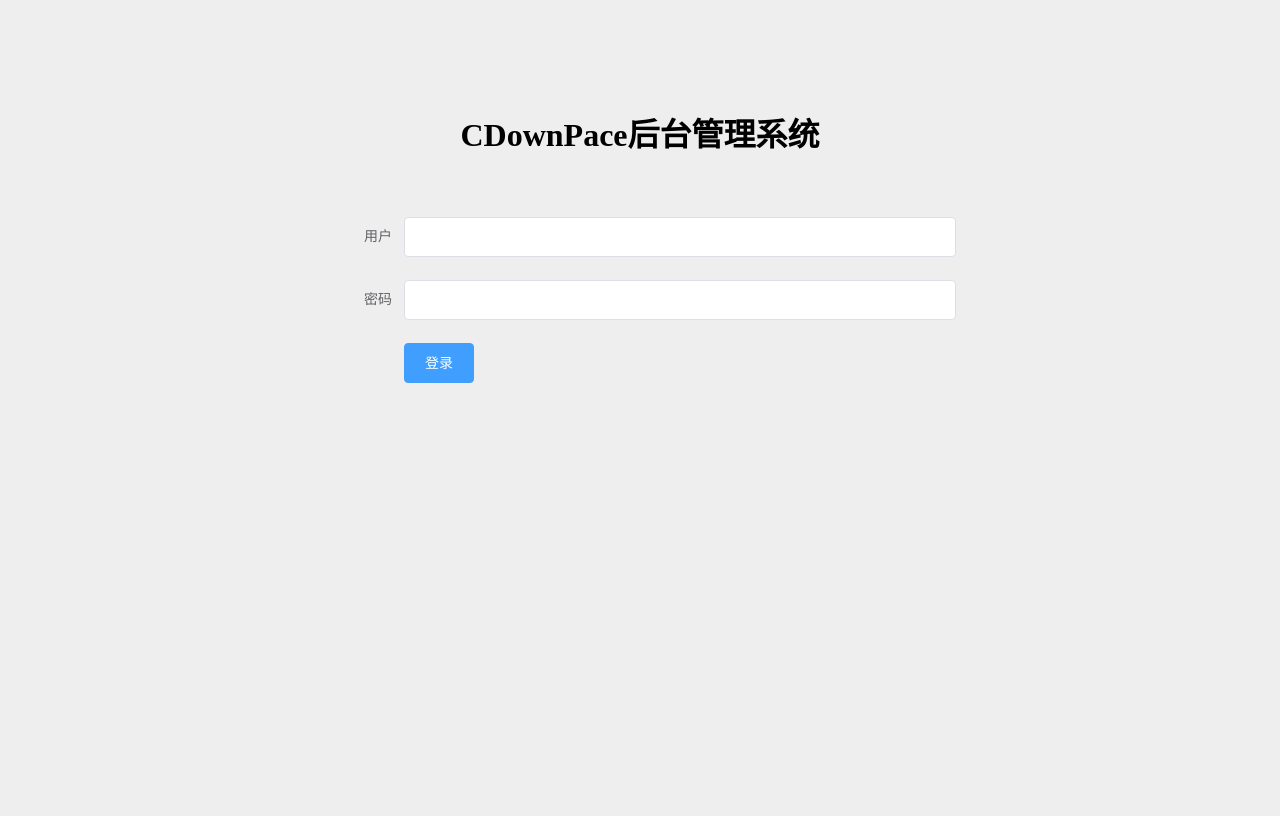
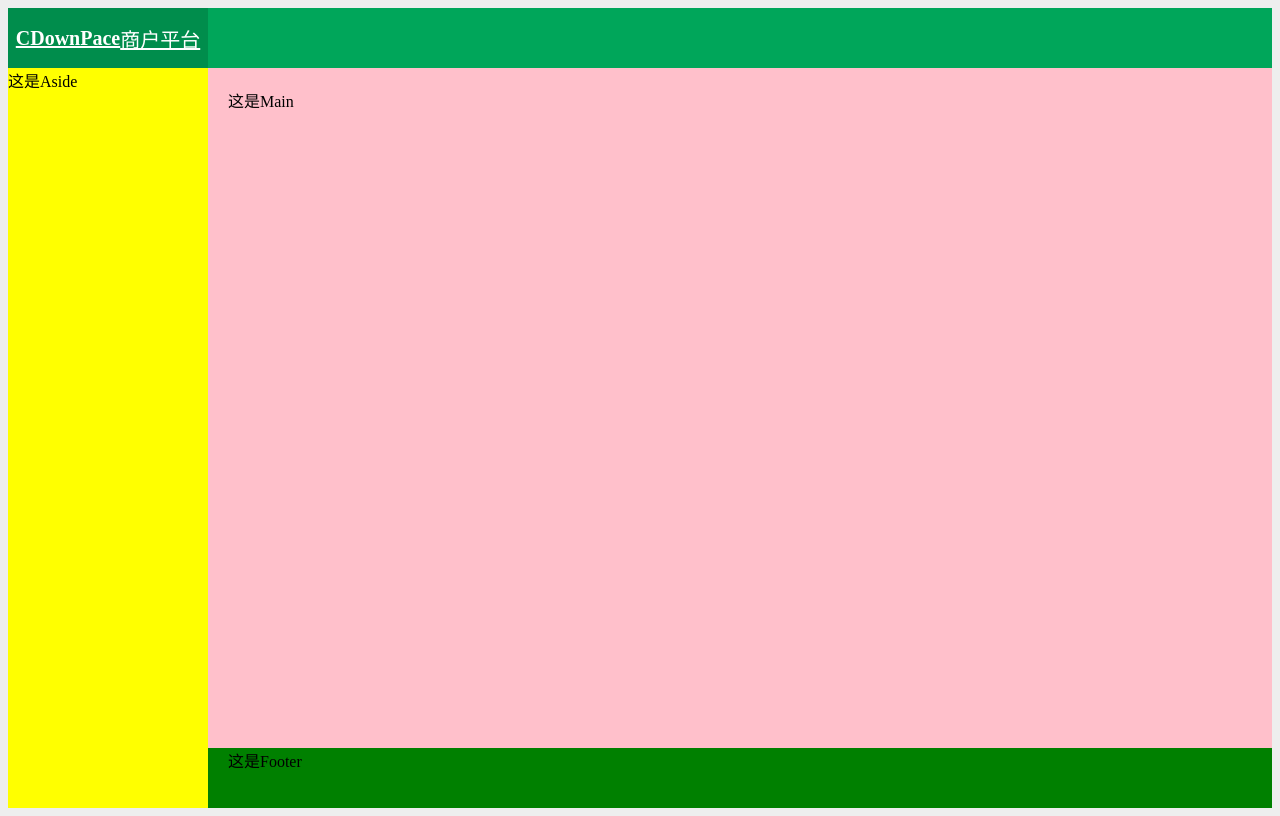
Before and after one commit to CDownPace/-MeiTuan-PC, a Vue app: page / in a window 1280 px wide. Built offline with nearby package versions, Linux system fonts and the light colour scheme.

Commit message:
后台首页布局实现

```diff
--- a/src/App.vue
+++ b/src/App.vue
@@ -1,6 +1,7 @@
 <template>
   <div id="app">
-    <Login></Login>
+    <!-- <Login></Login> -->
+    <router-view></router-view>
   </div>
 </template>
 
@@ -9,9 +10,9 @@ import Login from './components/Login.vue'
 
 export default {
   name: 'app',
- components: {
-   Login
- }
+//  components: {
+//    Login
+//  }
 }
 </script>
 
--- /dev/null
+++ b/src/components/Frame.vue
@@ -0,0 +1,60 @@
+<template>
+<div class="frame">
+  <el-container class="frame-container">
+  <el-header class="header"><a href="/" class='brand'><strong>CDownPace</strong>商户平台</a></el-header>
+  <!-- <a href="/" class='brand'><strong>知了</strong>商户平台</a> -->
+  <el-container>
+    <el-aside width="200px" class="aside">这是Aside</el-aside>
+    <el-container>
+      <el-main class="main">这是Main</el-main>
+      <el-footer class="footer">这是Footer</el-footer>
+    </el-container>
+  </el-container>
+</el-container>
+</div>
+</template>
+<script type='text/ecmascript-6'>
+import {Container,Header,Aside,Main,Footer} from 'element-ui'
+export default{
+name: "Frame",
+data(){
+return {}
+},
+components: {
+  [Container.name]:Container,
+  [Header.name]:Header,
+  [Aside.name]:Aside,
+  [Main.name]:Main,
+  [Footer.name]:Footer,
+}
+}
+</script>
+<style scoped lang='scss'>
+.frame-container{
+  height:100vh;
+  .header{
+      height: 200px;
+    background: #00a65a;
+    display: flex;
+    .brand{
+      width: 200px;
+      margin-left: -20px;
+      background-color:#008d4c;
+      font-size: 20px;
+      color: #fff;
+      display:flex;
+      justify-content: center;
+      align-items: center;
+    }
+  }
+  .aside{
+      background-color:yellow;
+  }
+  .main{
+      background-color:pink;
+  }
+  .footer{
+      background-color:green;
+  }
+}
+</style>
--- a/src/main.js
+++ b/src/main.js
@@ -1,8 +1,10 @@
 import Vue from 'vue'
 import App from './App.vue'
+import router from './routers'
 
 Vue.config.productionTip = false
 
 new Vue({
   render: h => h(App),
+  router
 }).$mount('#app')
--- /dev/null
+++ b/src/routers.js
@@ -0,0 +1,25 @@
+import VueRouter from "vue-router"
+import Vue from "vue"
+import Frame from "./components/Frame.vue"
+import Login from "./components/Login.vue"
+
+Vue.use(VueRouter)
+
+const router=new VueRouter({
+  routes:[
+    {
+      path:"/",
+      component: Frame,
+      name:'frame'
+
+    },
+    {
+      path:"/login",
+      component: Login,
+      name:"login"
+
+    }
+  ]
+})
+
+export default router
```
